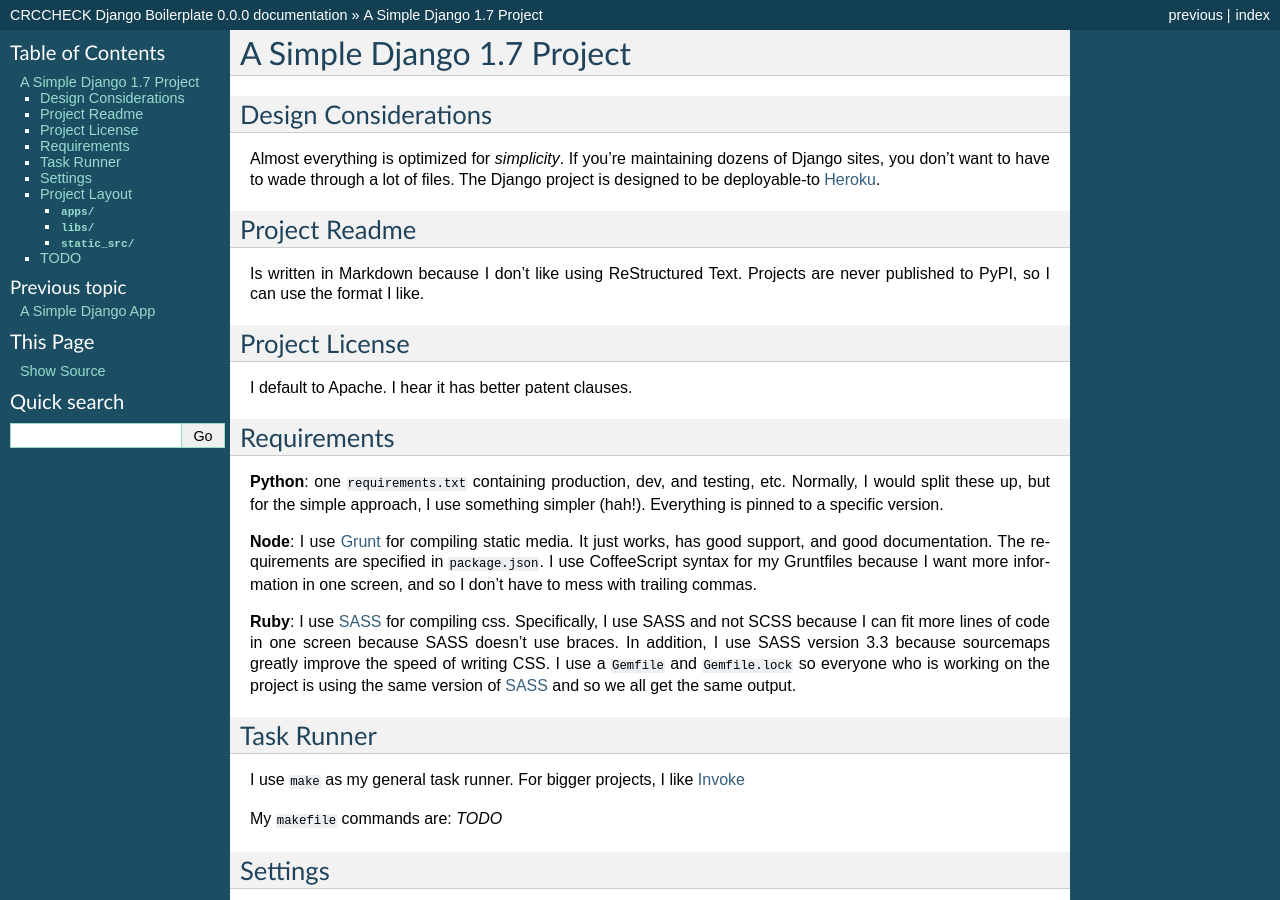
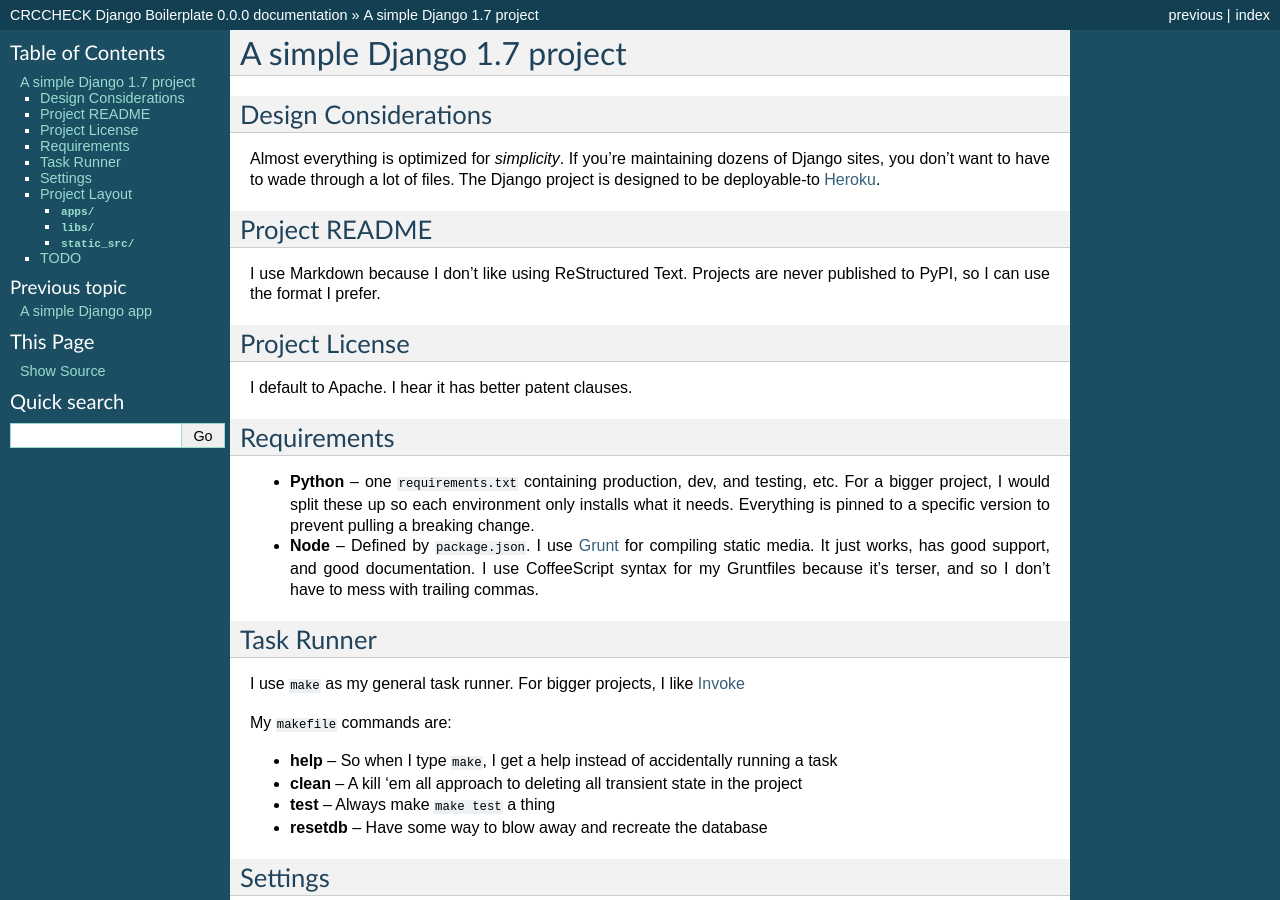
Before and after one commit to crccheck/crccheck-django-boilerplate, a Sphinx documentation site: the page built from docs/project.rst, in a window 1280 px wide and 900 px high. Built offline with Sphinx 7.4.7, drawn with Linux system fonts in a browser that asks for light colours; some of the changed text lies outside the part shown.

Commit message:
brush up simple project docs

```diff
--- a/docs/app.rst
+++ b/docs/app.rst
@@ -1,4 +1,4 @@
-A Simple Django App
+A simple Django app
 ===================
 
 *TODO*
--- a/docs/project.rst
+++ b/docs/project.rst
@@ -1,4 +1,4 @@
-A Simple Django 1.7 Project
+A simple Django 1.7 project
 ===========================
 
 Design Considerations
@@ -10,11 +10,11 @@ Django project is designed to be deployable-to `Heroku
 <https://devcenter.heroku.com/articles/getting-started-with-django>`_.
 
 
-Project Readme
+Project README
 --------------
 
-Is written in Markdown because I don't like using ReStructured Text. Projects
-are never published to PyPI, so I can use the format I like.
+I use Markdown because I don't like using ReStructured Text. Projects are never
+published to PyPI, so I can use the format I prefer.
 
 
 Project License
@@ -26,22 +26,14 @@ I default to Apache. I hear it has better patent clauses.
 Requirements
 ------------
 
-**Python**: one ``requirements.txt`` containing production, dev, and testing,
-etc. Normally, I would split these up, but for the simple approach, I use
-something simpler (hah!). Everything is pinned to a specific version.
-
-**Node**: I use `Grunt <http://gruntjs.com/>`_ for compiling static media. It
-just works, has good support, and good documentation. The requirements are
-specified in ``package.json``. I use CoffeeScript syntax for my Gruntfiles
-because I want more information in one screen, and so I don't have to mess with
-trailing commas.
-
-**Ruby**: I use `SASS <http://sass-lang.com/>`_ for compiling css.
-Specifically, I use SASS and not SCSS because I can fit more lines of code in
-one screen because SASS doesn't use braces. In addition, I use SASS version 3.3
-because sourcemaps greatly improve the speed of writing CSS. I use a
-``Gemfile`` and ``Gemfile.lock`` so everyone who is working on the project is
-using the same version of `SASS`_ and so we all get the same output.
+* **Python** -- one ``requirements.txt`` containing production, dev, and
+  testing, etc. For a bigger project, I would split these up so each
+  environment only installs what it needs. Everything is pinned to a specific
+  version to prevent pulling a breaking change.
+* **Node** -- Defined by ``package.json``. I use `Grunt <http://gruntjs.com/>`_
+  for compiling static media. It just works, has good support, and good
+  documentation. I use CoffeeScript syntax for my Gruntfiles because it's
+  terser, and so I don't have to mess with trailing commas.
 
 
 Task Runner
@@ -50,7 +42,14 @@ Task Runner
 I use ``make`` as my general task runner. For bigger projects, I like `Invoke
 <http://invoke.readthedocs.org/en/latest/>`_
 
-My ``makefile`` commands are: *TODO*
+My ``makefile`` commands are:
+
+* **help** -- So when I type ``make``, I get a help instead of accidentally
+  running a task
+* **clean** -- A kill 'em all approach to deleting all transient state in the
+  project
+* **test** -- Always make ``make test`` a thing
+* **resetdb** -- Have some way to blow away and recreate the database
 
 
 Settings
@@ -64,14 +63,14 @@ Project Layout
 --------------
 
 ``apps/``
-^^^^^^^^^
+'''''''''
 
 Based on research into other Django project layouts, and the `django-skel <http
 ://django-skel.readthedocs.org/en/latest/layout/>`_ project. If it's in your
 ``INSTALLED_APPS``, it goes in the ``apps/`` directory.
 
 ``libs/``
-^^^^^^^^^
+'''''''''
 
 I have a ``libs/`` directory like `django-skel`_ too, except I reserve it for
 Python code that's local to the project, but not in your ``INSTALLED_APPS``.
@@ -80,14 +79,13 @@ here too, just nothing with models.
 
 
 ``static_src/``
-^^^^^^^^^^^^^^^
+'''''''''''''''
 I keep my SASS and JS files in ``static_src/`` directories, and `Grunt`_
 compiles them into the typical ``static/`` directory. There are many reasons
 why I split them apart:
 
 1. This establishes a separation between "source" files and "dist" files that
    are meant to be served.
-
 2. This keeps a lot of unnecessary dev files from getting into the production
    Django asset pipeline. They don't get collected, don't get hashed, and don't
    clutter my deploy logs.
```
Also changed, not shown: other parts of docs/project.rst (+1 -1 lines), docs/index.rst (+7 -8 lines).
